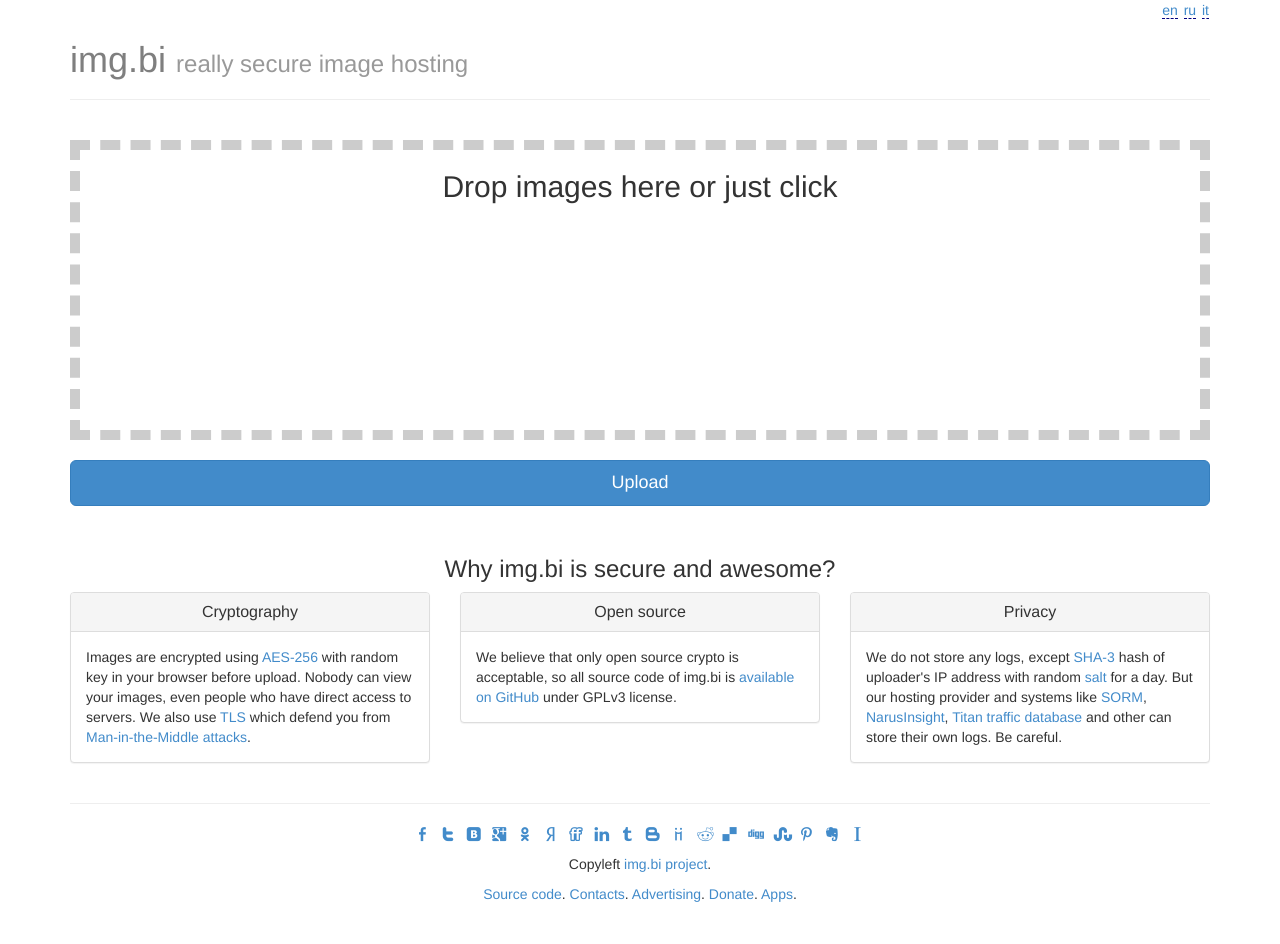
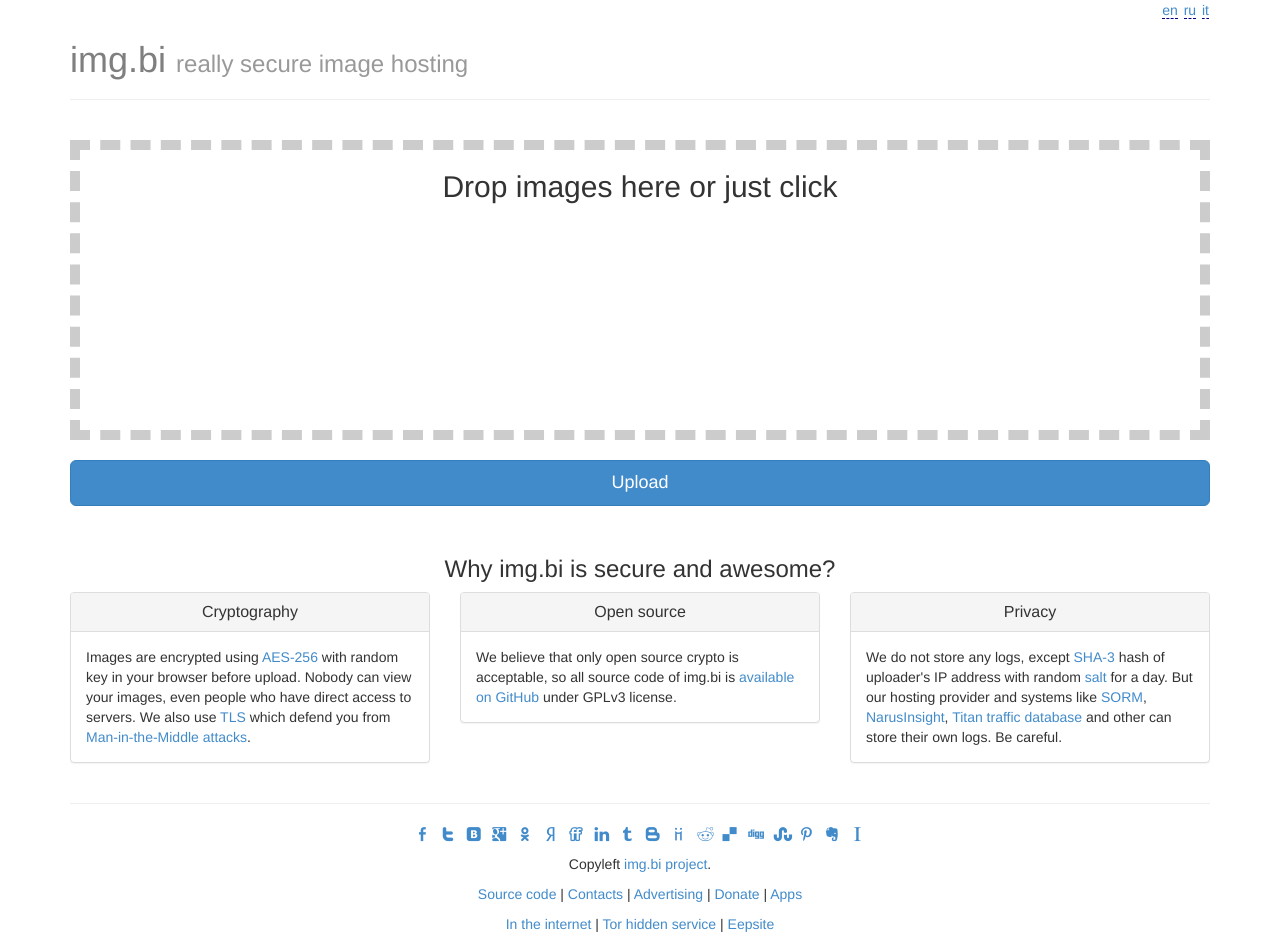
Before and after one commit to imgbi/img.bi, a Jekyll site: the page built from index.html, in a window 1280 px wide. Built offline with Jekyll 4.4.1, drawn with Linux system fonts in a browser that asks for light colours; a script that is not in the unit is left out; before the commit the page ends 914 px from its top, so only the background shows below that.

Commit message:
Added links to Eepsite and Tor hidden service.

```diff
--- a/_config.yml
+++ b/_config.yml
@@ -1,7 +1,7 @@
 name: "img.bi"
-url: https://img.bi
-api: https://img.bi/api
-cdn: https://img.bi/download/
+url: http://localhost:4000
+api: http://localhost:4000/api
+cdn: http://localhost:4000/download/
 exclude: ['Rakefile']
 jekyll-press:
   exclude: '*.html'
--- a/_layouts/default.html
+++ b/_layouts/default.html
@@ -42,11 +42,16 @@
         <div id="indiesocial-init" data-indieSocialServices="all" data-addFontelloIcon="true"></div>
         <p><span data-l10n="copyleft">Copyleft</span> <a href="https://img.bi">img.bi project</a>.</p>
         <p>
-          <a href="https://github.com/imgbi" data-l10n="source">Source code</a>.
-          <a href="/contacts" data-l10n="contacts">Contacts</a>.
-          <a href="/ads" data-l10n="advertising">Advertising</a>.
-          <a href="/donate" data-l10n="donate">Donate</a>.
-          <a href="/apps" data-l10n="apps">Apps</a>.
+          <a href="https://github.com/imgbi" data-l10n="source">Source code</a> |
+          <a href="/contacts" data-l10n="contacts">Contacts</a> |
+          <a href="/ads" data-l10n="advertising">Advertising</a> |
+          <a href="/donate" data-l10n="donate">Donate</a> |
+          <a href="/apps" data-l10n="apps">Apps</a>
+        </p>
+        <p>
+          <a href="https://img.bi" data-l10n="in-the-internet">In the internet</a> |
+          <a href="http://imgbifwwqoixh7te.onion" data-l10n="tor-hidden-service">Tor hidden service</a> |
+          <a href="http://imgbi.i2p?i2paddresshelper=HlMhQ2p~WB9WiehsAa2IDfndqXTMTOeYfOIxpeQH5hSeXLxtwUhd9FsaYmXM-hq66jRREcTpBqNmbILwQsInuBnQ7PZTgLel4tdKMrKhUlxDout4eZ6uRRN6QMWX9YzDCV0cmLBWHRcZlFaBirs3RbF5neUXgdnNqgcvdanQEt5-XN05I5JrIe~Dld9vQ1Z0WSn10BcOtXDm7uxnaHqJUbhtfOgmFoGAxF~di220GpRCzDP6Eg9NRIwAGGFxH8Y7PEOmlqiUCOn5aHwxk2msqrFLzBy6aVWq-e8etrhDxckPvJby7G13QCmVCO-cOOYOObP6bk51t99t5DNxIsGEuoEaUHyVNqAf9jvMjAcqpt6Gdk8slcV528rnSXJ6Vu2gcYYnb~kmt7wtvgm46xTE0OXxdDAmbtsRu~U6oSxRROkw02Q7hdnMmiF86dTYxx-dQ6H8aPQJV1SM5cNlv3XfqBl-V0-TounGNPcj4279s4DUs7-FfhuKYJjbZj5KOlPNAAAA" data-l10n="eepsite">Eepsite</a>
         </p>
       </footer>
     </div>
--- a/locales/en.json
+++ b/locales/en.json
@@ -61,5 +61,8 @@
   "litecoin": "Litecoin address",
   "donate-contact": "<a href='/contacts'>Contact us</a> if you want to donate another way.",
   "donate-ads": "Also, you can <a href='/ads'>buy ads</a> on img.bi. That will help too.",
-  "autoremoved":"Image was autoremoved."
+  "autoremoved":"Image was autoremoved.",
+  "in-the-internet": "In the internet",
+  "tor-hidden-service": "Tor hidden service",
+  "eepsite": "Eepsite"
 }
--- a/locales/it.json
+++ b/locales/it.json
@@ -62,5 +62,8 @@
   "litecoin": "Litecoin address",
   "donate-contact": "<a href='/contacts'>Contact us</a> if you want to donate another way.",
   "donate-ads": "Also, you can <a href='/ads'>buy ads</a> on img.bi. That will help too.",
-  "autoremoved":"Image was autoremoved."
+  "autoremoved":"Image was autoremoved.",
+  "in-the-internet": "In the internet",
+  "tor-hidden-service": "Tor hidden service",
+  "eepsite": "Eepsite"
 }
--- a/locales/ru.json
+++ b/locales/ru.json
@@ -61,5 +61,8 @@
   "litecoin": "Litecoin адрес",
   "donate-contact": "<a href='/contacts'>Свяжитесь с нами</a> если вы хотите пожертвовать другим способом.",
   "donate-ads": "Также вы можете <a href='/ads'>купить рекламу</a> на img.bi. Это тоже поможет нам.",
-  "autoremoved":"Изображение было автоматически удалено."
+  "autoremoved":"Изображение было автоматически удалено.",
+  "in-the-internet": "В Интернете",
+  "tor-hidden-service": "Скрытый сервис Tor",
+  "eepsite": "Ипсайт"
 }
```
